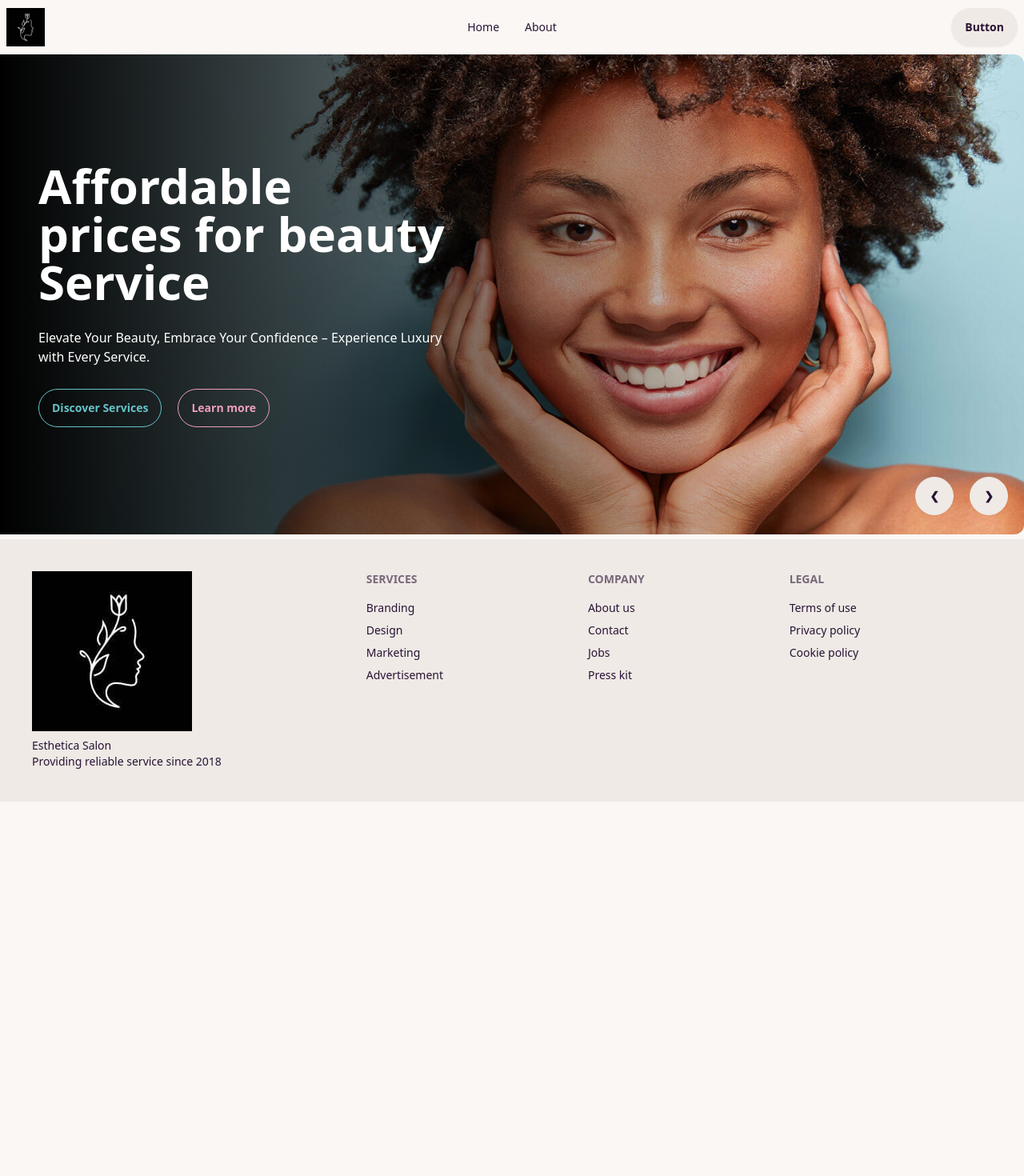
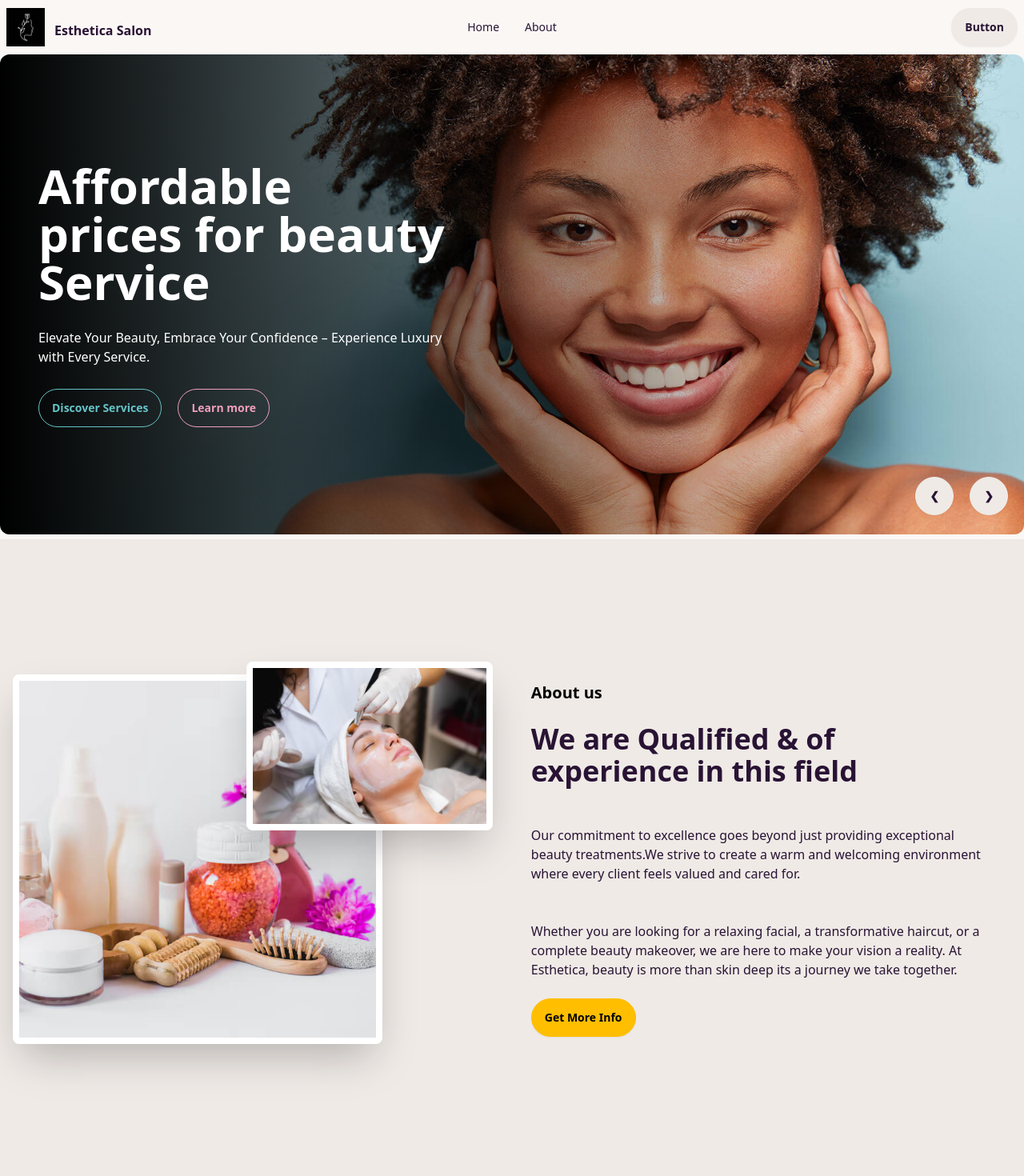
Before and after one commit to bhabna01/Esthetica-Frontend, a React (Vite) app: page / in a window 1280 px wide. Shown: the top 1470 px of the page at 80% size. Before the commit the page ends 1002 px from the top, so only its background shows below. Built offline with nearby package versions, Linux system fonts and the light colour scheme.

Commit message:
about section added

```diff
--- a/index.html
+++ b/index.html
@@ -3,7 +3,7 @@
 
 <head>
   <meta charset="UTF-8" />
-  <link rel="icon" type="image/svg+xml" href="/vite.svg" />
+
   <meta name="viewport" content="width=device-width, initial-scale=1.0" />
   <title>Esthetica Salon</title>
 
--- /dev/null
+++ b/src/pages/Home/About/About.jsx
@@ -0,0 +1,31 @@
+import img1 from "../../../assets/about1.jpg"
+import img2 from "../../../assets/about2.jpg"
+const About = () => {
+    return (
+        <div className="hero bg-base-200 min-h-screen">
+            <div className="hero-content flex-col lg:flex-row">
+                <div className="lg:w-1/2 relative">
+                    <img
+                        src={img2}
+                        className="w-3/4 rounded-lg shadow-2xl border-8 border-white" />
+                    <img
+                        src={img1}
+                        className="w-1/2 absolute right-4 -top-4 bottom-0 border-8 border-white  rounded-lg shadow-2xl" />
+                </div>
+                <div className="lg:w-1/2 space-y-6 p-4">
+                    <h3 className="text-xl text-black font-bold">About us</h3>
+                    <h1 className="text-4xl font-bold">We are Qualified & of experience in this field</h1>
+                    <p className="py-6">
+                        Our commitment to excellence goes beyond just providing exceptional beauty treatments.We strive to create a warm and welcoming environment where every client feels valued and cared for.
+                    </p>
+                    <p className="">
+                        Whether you are looking for a relaxing facial, a transformative haircut, or a complete beauty makeover, we are here to make your vision a reality. At Esthetica, beauty is more than skin deep its a journey we take together.
+                    </p>
+                    <button className="btn btn-warning">Get More Info</button>
+                </div>
+            </div>
+        </div>
+    );
+};
+
+export default About;
--- a/src/pages/Home/Banner/Banner.jsx
+++ b/src/pages/Home/Banner/Banner.jsx
@@ -9,7 +9,7 @@ const Banner = () => {
                 <img
                     src={img1}
                     className="w-full rounded-xl" />
-                <div className="absolute flex h-full left-0 bg-gradient-to-r from-black to-[rgba(21,21,21,0)] top-0  items-center">
+                <div className=" rounded-xl absolute flex h-full left-0 bg-gradient-to-r from-black to-[rgba(21,21,21,0)] top-0  items-center">
                     <div className="text-white space-y-7 pl-12 w-1/2">
                         <h2 className="text-6xl font-bold">Affordable prices for beauty Service</h2>
                         <p>Elevate Your Beauty, Embrace Your Confidence – Experience Luxury with Every Service.</p>
@@ -29,7 +29,7 @@ const Banner = () => {
                 <img
                     src={img2}
                     className="w-full rounded-xl" />
-                <div className="absolute flex h-full left-0 bg-gradient-to-r from-black to-[rgba(21,21,21,0)] top-0  items-center">
+                <div className=" rounded-xl absolute flex h-full left-0 bg-gradient-to-r from-black to-[rgba(21,21,21,0)] top-0  items-center">
                     <div className="text-white space-y-7 pl-12 w-1/2">
                         <h2 className="text-6xl font-bold">Affordable prices for beauty Service</h2>
                         <p>Elevate Your Beauty, Embrace Your Confidence – Experience Luxury with Every Service.</p>
@@ -49,7 +49,7 @@ const Banner = () => {
                 <img
                     src={img3}
                     className="w-full rounded-xl" />
-                <div className="absolute flex h-full left-0 bg-gradient-to-r from-black to-[rgba(21,21,21,0)] top-0  items-center">
+                <div className="  rounded-xl absolute flex h-full left-0 bg-gradient-to-r from-black to-[rgba(21,21,21,0)] top-0  items-center">
                     <div className="text-white space-y-7 pl-12 w-1/2">
                         <h2 className="text-6xl font-bold">Affordable prices for beauty Service</h2>
                         <p>Elevate Your Beauty, Embrace Your Confidence – Experience Luxury with Every Service.</p>
--- a/src/pages/Home/Home/Home.jsx
+++ b/src/pages/Home/Home/Home.jsx
@@ -1,10 +1,12 @@
 
+import About from '../About/About';
 import Banner from '../Banner/Banner';
 
 const Home = () => {
     return (
         <div>
             <Banner></Banner>
+            <About></About>
         </div>
     );
 };
--- a/src/pages/Shared/Header/Header.jsx
+++ b/src/pages/Shared/Header/Header.jsx
@@ -31,9 +31,12 @@ const Header = () => {
                         {navitems}
                     </ul>
                 </div>
-                <Link to='/'>
-                    <img src={logo} className="w-12 h-12"></img>
-                </Link>
+                <div className="flex ">
+                    <Link to='/'>
+                        <img src={logo} className="w-12 h-12"></img>
+                    </Link>
+                    <h2 className="mt-4 ml-3 font-bold">Esthetica Salon</h2>
+                </div>
             </div>
             <div className="navbar-center hidden lg:flex">
                 <ul className="menu menu-horizontal px-1">
```
Also changed, not shown: src/assets/about1.jpg (added), src/assets/about2.jpg (added).
